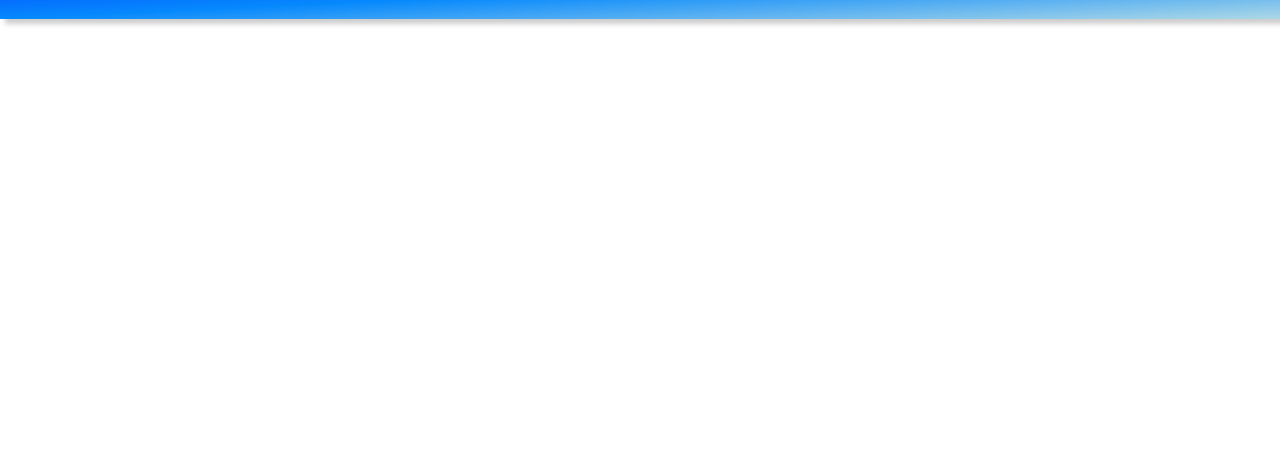
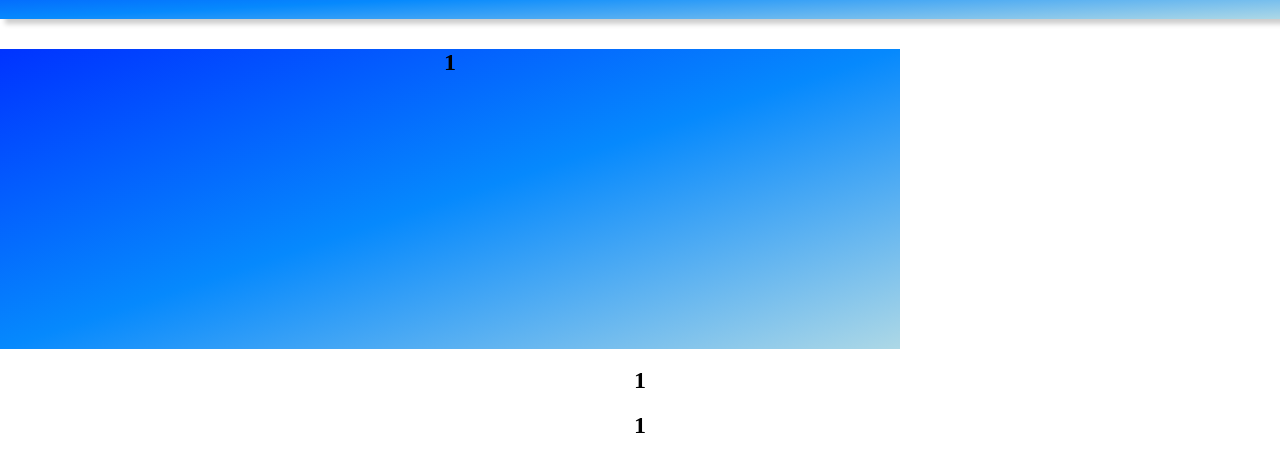
Before and after one commit to Wgwuhwbihdi/React1, a plain HTML site: page index.html in a window 1280 px wide. Shown: the part 41-512 px from the top of the page. Drawn offline with Linux system fonts and the light colour scheme.

Commit message:
style.css12

```diff
--- a/index.html
+++ b/index.html
@@ -10,8 +10,14 @@
 <Nav class="Head1">
  <h1>news</h1>
 </Nav>
-<section>
+<section class="new1">
+<div>
+ <h1 class="a1">1</h1><br>
+ <h1 class="a2">1</h1><br>
+ <h1 class="a3">1</h1><br>
 
+</div>
 </section>
 </body>
+<script src="./index.js"></script>
 </html>
--- a/style.css
+++ b/style.css
@@ -12,3 +12,14 @@
     font-size: 0.6cm;
     margin-bottom: 6px;
 }
+.new1{
+    margin-top: 30px;
+    text-align: center;
+    justify-content: center;
+
+}
+.a1{
+    width: 900px;
+    height: 300px;
+    background-image: linear-gradient(to bottom right, rgb(0, 51, 255), rgb(6, 137, 253),lightblue);
+}
```
Also changed, not shown: index.js (added).
